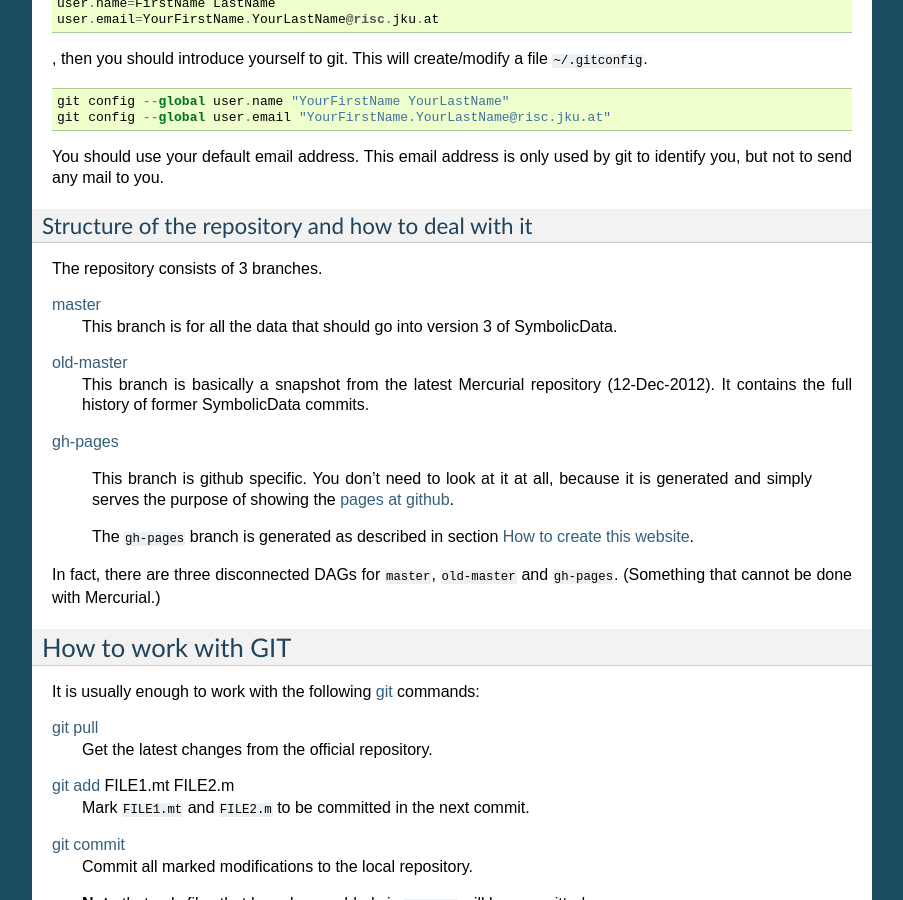
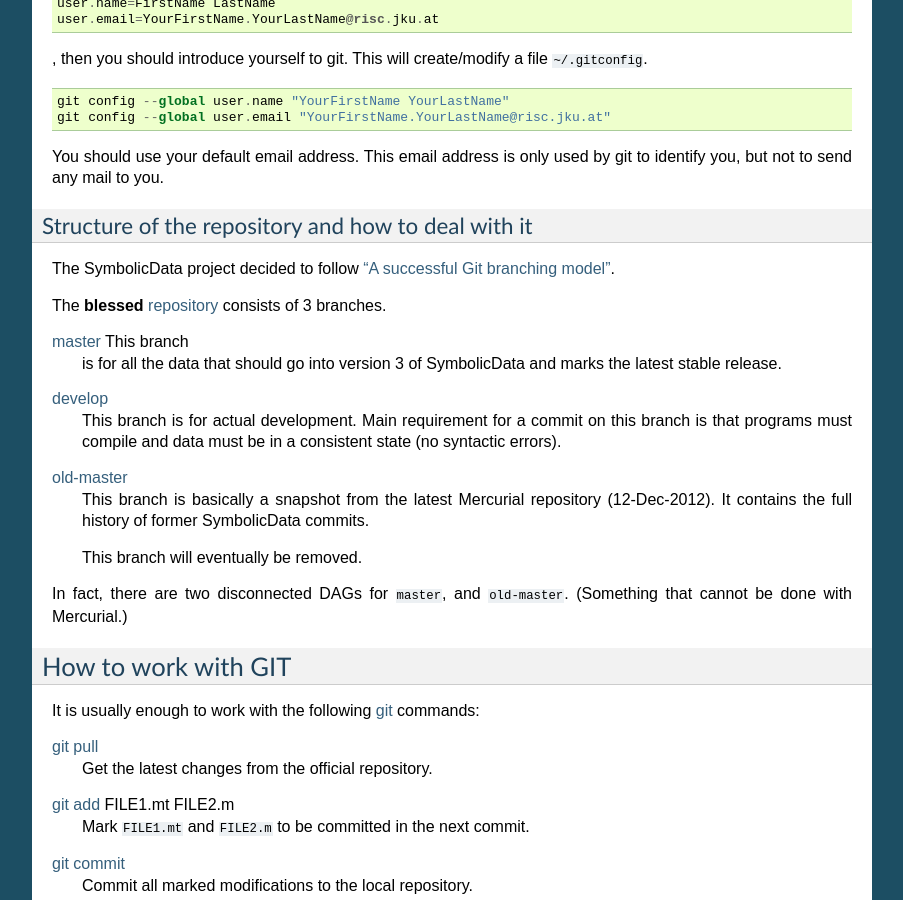
Before and after one commit to troemer/symbolicdata, a Sphinx documentation site: the page built from doc/source/authornotes.rst, in a window 1280 px wide and 900 px high, scrolled down 1369 px. Shown: the whole window, without its empty margins (198-1101 px from the left). Built offline with Sphinx 7.4.7, drawn with Linux system fonts in a browser that asks for light colours.

Commit message:
update of available branches

```diff
--- a/doc/source/authornotes.rst
+++ b/doc/source/authornotes.rst
@@ -97,29 +97,32 @@
 Structure of the repository and how to deal with it
 ...................................................
 
-The repository consists of 3 branches.
+The |PACKAGE_NAME| project decided to follow `"A successful Git
+branching model"
+<http://nvie.com/posts/a-successful-git-branching-model/>`_.
 
-`master <https://github.com/symbolicdata/symbolicdata>`_
-  This branch is for all the data that should go into version 3 of
-  |PACKAGE_NAME|.
+The **blessed** `repository
+<https://github.com/symbolicdata/symbolicdata>`_ consists of 3
+branches.
+
+`master <https://github.com/symbolicdata/symbolicdata>`_ This branch
+  is for all the data that should go into version 3 of |PACKAGE_NAME|
+  and marks the latest stable release.
+
+`develop <https://github.com/symbolicdata/symbolicdata/tree/develop>`_
+  This branch is for actual development. Main requirement for a commit
+  on this branch is that programs must compile and data must be in a
+  consistent state (no syntactic errors).
 
 `old-master <https://github.com/symbolicdata/symbolicdata/tree/old-master>`_
   This branch is basically a snapshot from the latest Mercurial
   repository (12-Dec-2012). It contains the full history of former
   |PACKAGE_NAME| commits.
 
-`gh-pages <https://github.com/symbolicdata/symbolicdata/tree/gh-pages>`_
+  This branch will eventually be removed.
 
-  This branch is github specific. You don't need to look at it at all,
-  because it is generated and simply serves the purpose of showing the
-  `pages at github <http://symbolicdata.github.com/symbolicdata>`_.
-
-  The ``gh-pages`` branch is generated as described in section :doc:`How
-  to create this website <website>`.
-
-In fact, there are three disconnected DAGs for ``master``,
-``old-master`` and ``gh-pages``. (Something that cannot be done with
-Mercurial.)
+In fact, there are two disconnected DAGs for ``master``, and
+``old-master``. (Something that cannot be done with Mercurial.)
 
 How to work with GIT
 --------------------
```
